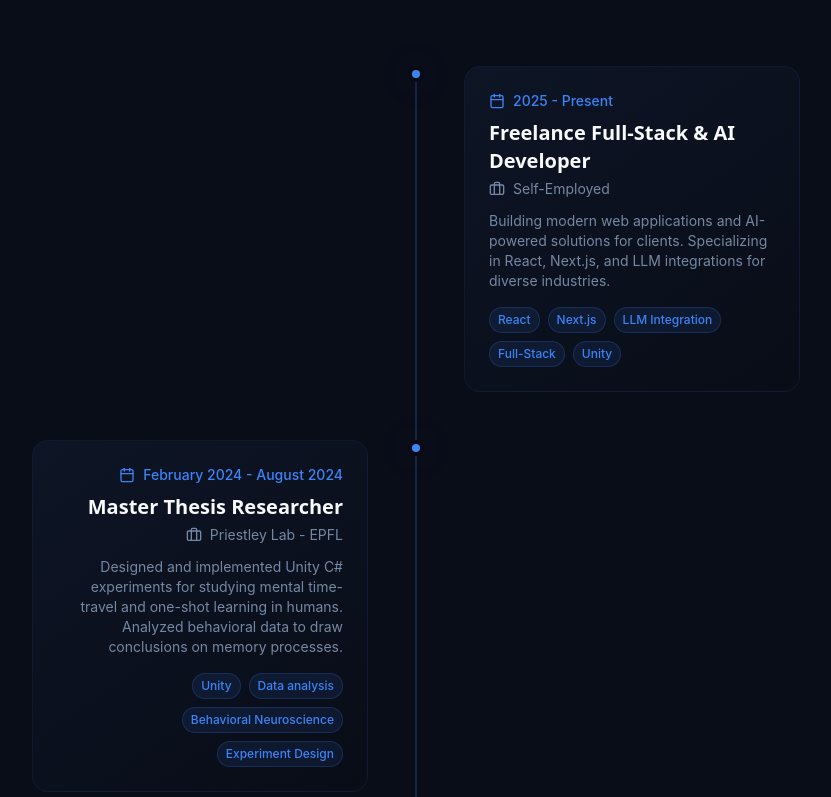
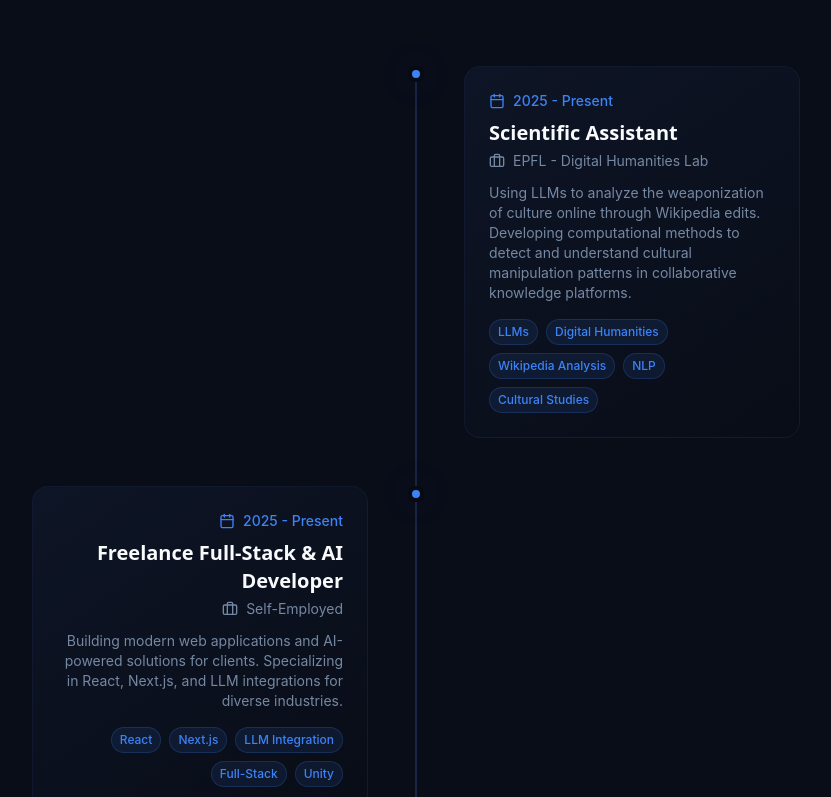
Before and after one commit to louiyo/react-portfolio, a React (Vite) app: page / in a window 1280 px wide. Shown: the part 4603-5400 px from the top of the page, without its empty margins (224-1055 px from the left). Built offline with nearby package versions, Linux system fonts and the light colour scheme; the HTML template or start-up script is replaced by a standard one.

Commit message:
Add Scientific Assistant experience at EPFL Digital Humanities Lab
Co-authored-by: louiyo <36880466+louiyo@users.noreply.github.com>

```diff
--- a/src/components/ExperienceSection.tsx
+++ b/src/components/ExperienceSection.tsx
@@ -19,6 +19,14 @@ import { Briefcase, Calendar, GraduationCap } from "lucide-react";
 // Add, remove, or modify experiences here.
 // The component will automatically render them in order.
 const experiences = [
+  {
+    title: "Scientific Assistant",
+    company: "EPFL - Digital Humanities Lab",
+    period: "2025 - Present",
+    description: "Using LLMs to analyze the weaponization of culture online through Wikipedia edits. Developing computational methods to detect and understand cultural manipulation patterns in collaborative knowledge platforms.",
+    highlights: ["LLMs", "Digital Humanities", "Wikipedia Analysis", "NLP", "Cultural Studies"],
+    icon: "work", // Use "work" for briefcase, "education" for graduation cap
+  },
   {
     title: "Freelance Full-Stack & AI Developer",
     company: "Self-Employed",
```
